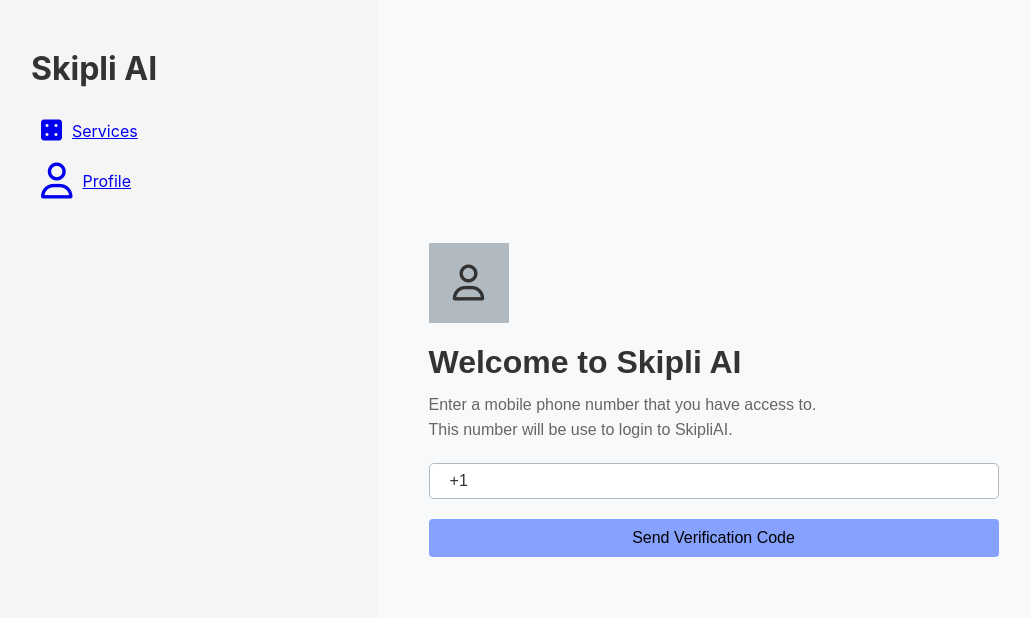
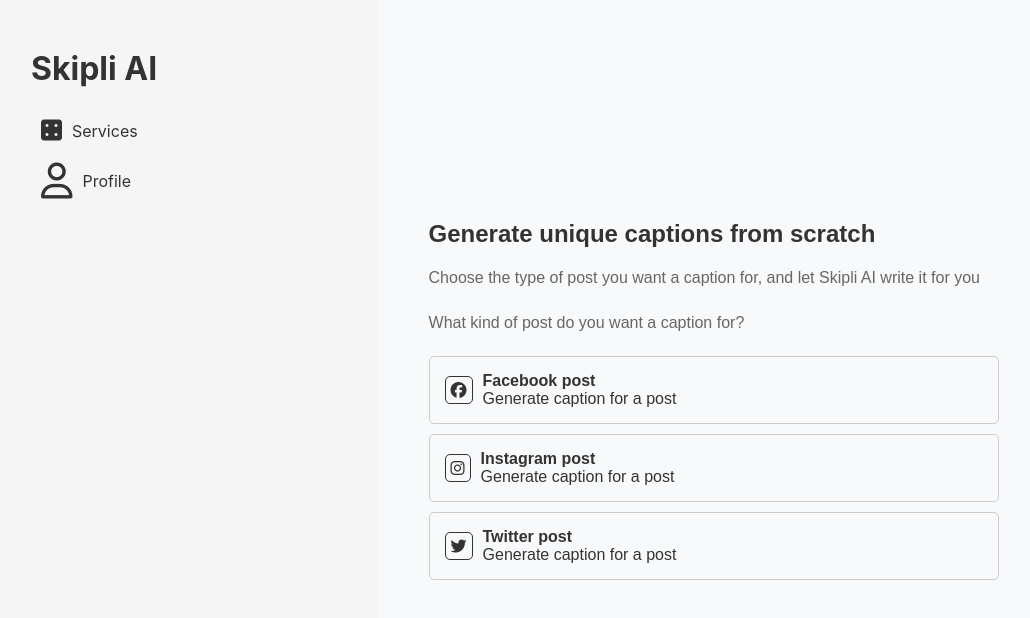
Before and after one commit to anhleit22/Challenge-Code, a React (Create React App) app: page / in a window 1280 px wide. Shown: the top 618 px of the page, without its empty margins (9-1039 px from the left). Built offline with nearby package versions, Linux system fonts and the light colour scheme.

Commit message:
Page Home

```diff
--- /dev/null
+++ b/src/components/caption/CaptionGenerator.css
@@ -0,0 +1,39 @@
+.caption-options-container {
+  display: flex;
+  flex-direction: column;
+  gap: 10px;
+}
+
+.caption-option {
+  border: 1px solid #ccc;
+  padding: 15px;
+  border-radius: 5px;
+  cursor: pointer;
+  transition: background-color 0.3s ease;
+  display: flex;
+  align-items: center;
+  gap: 10px;
+
+  .icon-item {
+    padding: 5px;
+    border: 1px solid;
+    border-radius: 5px;
+  }
+  .text-title {
+    font-weight: 700;
+  }
+}
+
+
+.caption-option:hover {
+  background-color: #f0f0f0;
+}
+
+.caption-option span:first-child {
+  font-weight: bold;
+}
+
+.caption-option span:last-child {
+  font-size: 0.9em;
+  color: #555;
+}
--- /dev/null
+++ b/src/components/caption/CaptionGenerator.js
@@ -0,0 +1,43 @@
+import React from 'react';
+import './CaptionGenerator.css';
+
+function CaptionGenerator() {
+  return (
+    <div>
+      <h2>Generate unique captions from scratch</h2>
+      <p>Choose the type of post you want a caption for, and let Skipli AI write it for you</p>
+      <p>What kind of post do you want a caption for?</p>
+      <div className="caption-options-container">
+        {/* Facebook option */}
+        <div className="caption-option">
+          {/* Icon placeholder */}
+          <i className="icon-item fab fa-facebook"></i>
+          <div>
+            <div className='text-title'>Facebook post</div>
+            <div>Generate caption for a post</div>
+          </div>
+        </div>
+        {/* Instagram option */}
+        <div className="caption-option">
+          {/* Icon placeholder */}
+          <i className="icon-item fab fa-instagram"></i>
+          <div>
+            <div className='text-title'>Instagram post</div>
+            <div>Generate caption for a post</div>
+          </div>
+        </div>
+        {/* Twitter option */}
+        <div className="caption-option">
+          {/* Icon placeholder */}
+          <i className="icon-item fab fa-twitter"></i>
+          <div>
+            <div className='text-title'>Twitter post</div>
+            <div>Generate caption for a post</div>
+          </div>
+        </div>
+      </div>
+    </div>
+  );
+}
+
+export default CaptionGenerator;
--- a/src/components/sidebar/SideBar.js
+++ b/src/components/sidebar/SideBar.js
@@ -8,8 +8,8 @@
     <div className="sidebar-container">
       <h1>Skipli AI</h1>
       <div className='container-sidebar'>
-        <NavLink to={config.Routes.login} className={({ isActive }) => isActive ? 'item-sidebar active' : 'item-sidebar'}> <span><i class="icon-sidebar fa-solid fa-dice-four"></i></span><span>Services</span></NavLink>
-        <NavLink to={config.Routes.login} className={({ isActive }) => isActive ? 'item-sidebar active' : 'item-sidebar'}> <span><i class="icon-sidebar fa-regular fa-user icon-user"></i></span><span>Profile</span></NavLink>
+        <div className="item-sidebar"> <span><i class="icon-sidebar fa-solid fa-dice-four"></i></span><span>Services</span></div>
+        <div  className="item-sidebar"> <span><i class="icon-sidebar fa-regular fa-user icon-user"></i></span><span>Profile</span></div>
       </div>
     </div>
   );
--- /dev/null
+++ b/src/pages/home/HomePage.css
@@ -0,0 +1,9 @@
+.body-container {
+  display: flex;
+  padding: 0px 40px;
+  max-width: 650px;
+  flex-direction: column;
+  justify-content: center;
+  height: 100vh;
+  font-family: sans-serif;
+}
--- a/src/pages/home/HomePage.js
+++ b/src/pages/home/HomePage.js
@@ -1,37 +1,12 @@
-import React, { useState } from 'react';
+import React from 'react';
+import CaptionGenerator from '../../components/caption/CaptionGenerator';
+import './HomePage.css';
+
 
 function HomePage() {
-    const [stateButtonSubmit, setStateButtonSubmit] = useState(false);
-    const handleSubmitCallOTP = ()=> {
-        setStateButtonSubmit(true)
-    }
-    const handleSubmit = ()=> {
-        setStateButtonSubmit(false)
-    }
   return (
-    <div className="login-container">
-      <div className="profile-icon-placeholder">
-        <i class="fa-regular fa-user icon-user"></i>
-      </div>
-      <h1>Welcome to Skipli AI</h1>
-        {!stateButtonSubmit ? (
-            <>
-                <p className='login-note'>Enter a mobile phone number that you have access to. <br/> This number will be use to login to SkipliAI.</p>
-                <div className="phone-input-container">
-                <span >+1</span>
-                <input type="text" className='phone-input'/>
-                </div>
-                <button onClick={handleSubmitCallOTP} className="send-code-button">Send Verification Code</button>
-            </>
-        ) : (
-            <>
-                <p>SkipliAI has sent an OTP code to: +1</p>
-                <div className='phone-input-container'>
-                <input type="text" placeholder="Enter your code here" className="phone-input" />
-                </div>
-                <button onClick={handleSubmit} className="send-code-button">Submit</button>
-            </>
-        )}
+    <div className="body-container">
+        <CaptionGenerator/>
     </div>
   );
 }
--- a/src/pages/login/LoginPage.css
+++ b/src/pages/login/LoginPage.css
@@ -1,4 +1,4 @@
-.login-container {
+.body-container {
   display: flex;
   padding: 0px 40px;
   max-width: 650px;
--- a/src/pages/login/LoginPage.js
+++ b/src/pages/login/LoginPage.js
@@ -1,5 +1,5 @@
 import React, { useState } from 'react';
-import './LoginPage.css'; // We will create this CSS file next
+import './LoginPage.css';
 
 function LoginPage() {
     const [stateButtonSubmit, setStateButtonSubmit] = useState(false);
@@ -10,7 +10,7 @@
         setStateButtonSubmit(false)
     }
   return (
-    <div className="login-container">
+    <div className="body-container">
       <div className="profile-icon-placeholder">
         <i class="fa-regular fa-user icon-user"></i>
       </div>
```
